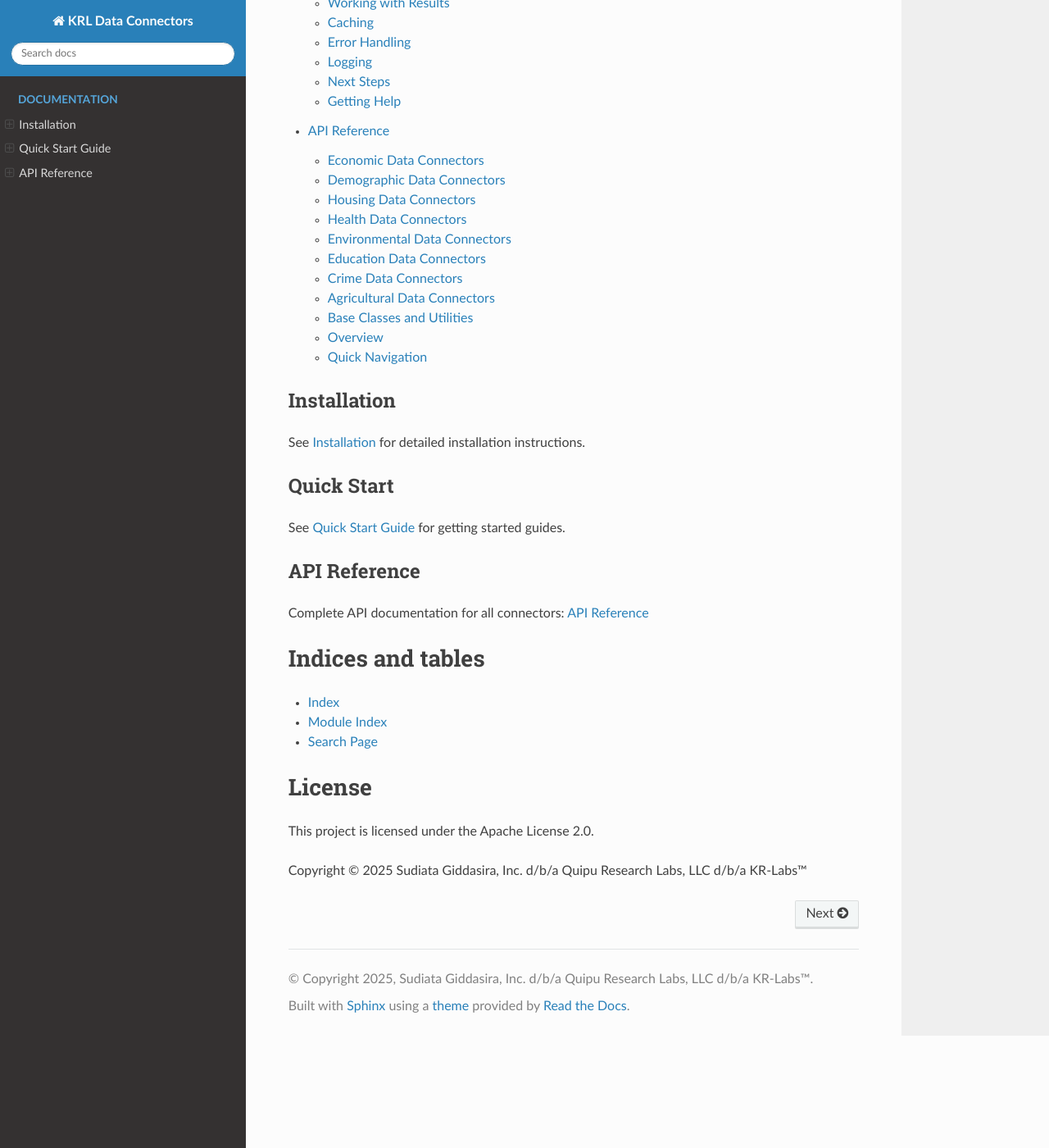
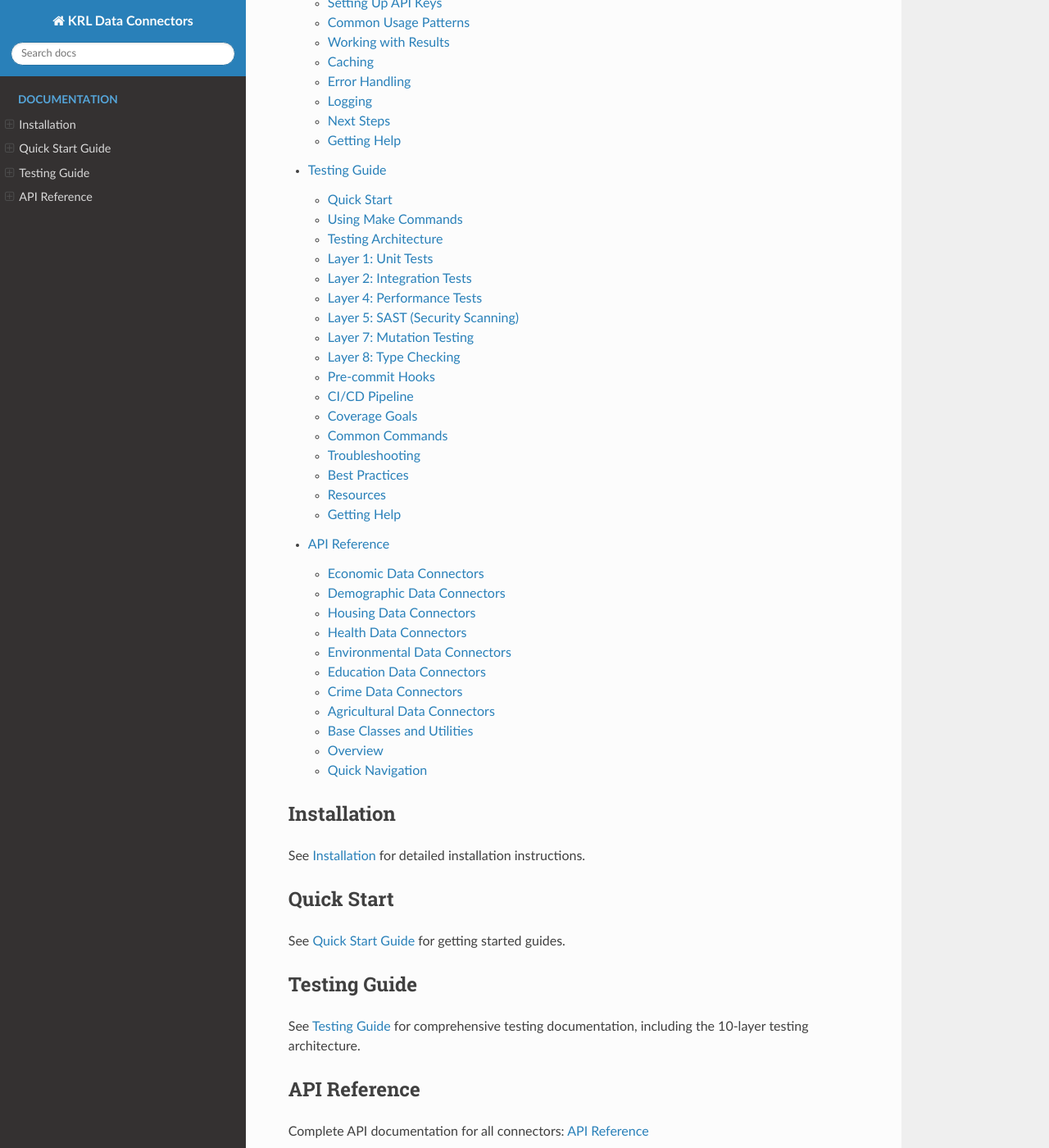
Before and after one commit to KR-Labs/krl-data-connectors, a Sphinx documentation site: the page built from docs/index.rst, in a window 1280 px wide and 1400 px high, scrolled down 1764 px. Shown: the whole window at 82% size. Built offline with Sphinx 7.4.7 and the Read the Docs theme 3.1.0, drawn with Linux system fonts in a browser that asks for light colours; some of the changed lines change nothing that is shown; some of the changed text lies outside the part shown.

Commit message:
docs: Add comprehensive testing guide to ReadTheDocs
Added new testing.rst documentation covering:
- 10-layer testing architecture overview
- Quick start guide for developers
- Layer-by-layer usage examples
- Make commands reference
- Pre-commit hooks documentation
- CI/CD pipeline explanation
- Troubleshooting guide
- Best practices

Updated docs/index.rst:
- Added testing guide to table of contents
- Updated features to mention 10-layer testing architecture
- Updated test count (408+ tests, 73%+ coverage)

This makes the testing framework discoverable in ReadTheDocs
while keeping internal strategy private.

```diff
--- a/docs/index.rst
+++ b/docs/index.rst
@@ -23,7 +23,8 @@ Features
 - **Smart Caching**: Minimize API calls with intelligent file-based caching
 - **Type-Safe**: Full type hints and validation throughout
 - **Production-Ready**: Robust error handling, structured logging, retry logic
-- **Well-Tested**: 297+ tests with 90%+ coverage
+- **10-Layer Testing Architecture**: Comprehensive testing using OSS tools (Unit, Integration, E2E, Performance, SAST, DAST, Mutation, Contract, Pen Testing, Continuous Monitoring)
+- **Well-Tested**: 408+ tests with 73%+ coverage (target: 90%+)
 
 Installation
 ------------
@@ -67,6 +68,7 @@ Table of Contents
 
    installation
    quickstart
+   testing
    api/index
 
 Installation
@@ -78,6 +80,11 @@ Quick Start
 -----------
 
 See :doc:`quickstart` for getting started guides.
+
+Testing Guide
+-------------
+
+See :doc:`testing` for comprehensive testing documentation, including the 10-layer testing architecture.
 
 API Reference
 -------------
--- /dev/null
+++ b/docs/testing.rst
@@ -0,0 +1,494 @@
+.. Copyright (c) 2024 Sudiata Giddasira, Inc. d/b/a Quipu Research Labs, LLC d/b/a KR-Labs™
+.. SPDX-License-Identifier: Apache-2.0
+
+Testing Guide
+=============
+
+This guide shows developers how to use the comprehensive testing stack in day-to-day development.
+
+Quick Start
+-----------
+
+1. Install Testing Dependencies
+~~~~~~~~~~~~~~~~~~~~~~~~~~~~~~~~
+
+.. code-block:: bash
+
+   # Install all testing tools
+   pip install -e ".[test,security,performance,mutation,contract]"
+
+   # Set up pre-commit hooks
+   pre-commit install
+
+2. Run Tests Locally
+~~~~~~~~~~~~~~~~~~~~
+
+.. code-block:: bash
+
+   # Fast: Run unit tests only
+   pytest tests/unit/ -v
+
+   # With coverage
+   pytest tests/unit/ --cov=src --cov-report=term-missing
+
+   # All tests
+   pytest tests/ -v
+
+   # Parallel execution (faster)
+   pytest tests/unit/ -n auto
+
+Using Make Commands
+-------------------
+
+The Makefile provides convenient shortcuts for all testing operations:
+
+.. code-block:: bash
+
+   # Testing
+   make test              # Run all tests
+   make test-unit        # Unit tests only
+   make test-unit-fast   # Parallel execution
+   make coverage         # Coverage report
+   make coverage-html    # HTML coverage report
+
+   # Security
+   make security         # All security checks
+   make security-scan    # Bandit scan
+   make security-deps    # Dependency check
+
+   # Quality
+   make lint             # Run linters
+   make format           # Format code
+   make type-check       # Type checking
+
+   # Advanced
+   make mutate           # Mutation testing
+   make perf             # Performance benchmarks
+   make ci               # Full CI simulation
+
+   # Utilities
+   make clean            # Clean artifacts
+   make help             # Show all commands
+
+Testing Architecture
+--------------------
+
+KRL Data Connectors implement a **10-layer testing architecture** following industry best practices:
+
+.. list-table:: Testing Layers
+   :header-rows: 1
+   :widths: 10 30 30 30
+
+   * - Layer
+     - Purpose
+     - Tools
+     - Status
+   * - 1
+     - Unit Tests
+     - pytest, hypothesis
+     - ✅ 408 tests, 73% coverage
+   * - 2
+     - Integration Tests
+     - pytest, requests-mock
+     - ✅ Implemented
+   * - 3
+     - E2E Tests
+     - playwright
+     - 🔄 Planned
+   * - 4
+     - Performance Tests
+     - locust, pytest-benchmark
+     - 🔄 Planned
+   * - 5
+     - SAST Security
+     - bandit, safety, mypy
+     - ✅ Configured
+   * - 6
+     - DAST Security
+     - OWASP ZAP
+     - 🔄 Planned
+   * - 7
+     - Mutation Testing
+     - mutmut, hypothesis
+     - 🔄 Planned
+   * - 8
+     - Contract Testing
+     - pydantic, mypy
+     - ✅ Configured
+   * - 9
+     - Penetration Testing
+     - metasploit, burp
+     - 📅 Annual
+   * - 10
+     - Continuous Monitoring
+     - GitHub Actions, Snyk
+     - ✅ Active
+
+Layer 1: Unit Tests
+--------------------
+
+Unit tests validate individual functions in isolation.
+
+Running Unit Tests
+~~~~~~~~~~~~~~~~~~
+
+.. code-block:: bash
+
+   # Run specific test file
+   pytest tests/unit/test_chr_connector.py -v
+
+   # Run specific test
+   pytest tests/unit/test_chr_connector.py::test_initialization -v
+
+   # Run with markers
+   pytest tests/unit/ -m "fast" -v
+
+Writing Unit Tests
+~~~~~~~~~~~~~~~~~~
+
+.. code-block:: python
+
+   import pytest
+   from krl_data_connectors.health.chr_connector import CHRConnector
+
+   def test_chr_initialization():
+       """Test connector initializes correctly."""
+       connector = CHRConnector(api_key="test_key")
+       assert connector.api_key == "test_key"
+       assert connector.base_url is not None
+
+   @pytest.mark.parametrize("state,expected", [
+       ("CA", True),
+       ("XX", False),
+       ("", False),
+   ])
+   def test_state_validation(state, expected):
+       """Test state code validation."""
+       connector = CHRConnector()
+       result = connector.validate_state(state)
+       assert result == expected
+
+Layer 2: Integration Tests
+---------------------------
+
+Integration tests validate component interactions.
+
+.. code-block:: bash
+
+   # Run integration tests
+   pytest tests/integration/ -v -m integration
+
+   # With slower timeout
+   pytest tests/integration/ --timeout=120
+
+Layer 4: Performance Tests
+---------------------------
+
+Performance tests benchmark speed and find bottlenecks.
+
+.. code-block:: bash
+
+   # Run performance benchmarks
+   pytest tests/performance/ --benchmark-only
+
+   # Save benchmark results
+   pytest tests/performance/ --benchmark-autosave
+
+   # Compare with previous
+   pytest tests/performance/ --benchmark-compare
+
+Layer 5: SAST (Security Scanning)
+----------------------------------
+
+Static Application Security Testing finds vulnerabilities before runtime.
+
+.. code-block:: bash
+
+   # Run Bandit security scan
+   bandit -r src/ -f txt
+
+   # Check for known vulnerabilities
+   safety check
+
+   # Audit pip packages
+   pip-audit
+
+   # All security checks
+   make security-scan
+
+Layer 7: Mutation Testing
+--------------------------
+
+Mutation testing measures test quality by introducing bugs.
+
+.. code-block:: bash
+
+   # Run mutation testing on specific file
+   mutmut run --paths-to-mutate=src/krl_data_connectors/health/chr_connector.py
+
+   # View results
+   mutmut results
+
+   # Show surviving mutants (tests didn't catch)
+   mutmut show --only-survivors
+
+**Target**: ≥90% kill rate
+
+Layer 8: Type Checking
+-----------------------
+
+Type checking catches type errors before runtime.
+
+.. code-block:: bash
+
+   # Run mypy type checker
+   mypy src/ --config-file=mypy.ini
+
+   # Check specific file
+   mypy src/krl_data_connectors/health/chr_connector.py
+
+   # Generate HTML report
+   mypy src/ --html-report mypy-report
+
+Adding Type Hints
+~~~~~~~~~~~~~~~~~
+
+.. code-block:: python
+
+   from typing import Optional, List, Dict
+   import pandas as pd
+
+   def get_state_data(
+       self,
+       state: str,
+       year: Optional[int] = None
+   ) -> Optional[pd.DataFrame]:
+       """
+       Get data for a specific state.
+
+       Args:
+           state: Two-letter state code
+           year: Optional year filter
+
+       Returns:
+           DataFrame with state data, or None if not found
+       """
+       pass
+
+Pre-commit Hooks
+----------------
+
+Pre-commit hooks run automatically before every commit:
+
+.. code-block:: bash
+
+   # Install hooks (one time)
+   pre-commit install
+
+   # Run manually on all files
+   pre-commit run --all-files
+
+   # Run on staged files
+   pre-commit run
+
+What Runs on Commit
+~~~~~~~~~~~~~~~~~~~
+
+1. Code formatting (Black, isort)
+2. Security scan (Bandit)
+3. Type checking (mypy)
+4. Quick unit tests
+5. Detect secrets
+6. Check for internal docs
+
+CI/CD Pipeline
+--------------
+
+What Runs When
+~~~~~~~~~~~~~~
+
+**On Every Commit (PR)**:
+
+- ✅ Unit tests (all Python versions)
+- ✅ Integration tests
+- ✅ SAST security scan
+- ✅ Type checking
+- ✅ Dependency vulnerability scan
+- ✅ Coverage report
+
+**Nightly (Scheduled)**:
+
+- ✅ Full test suite
+- ✅ Performance benchmarks
+- ✅ DAST security scan
+- ✅ Load testing
+
+**Weekly (Sunday 2 AM)**:
+
+- ✅ Mutation testing
+
+Coverage Goals
+--------------
+
+.. list-table:: Coverage Targets
+   :header-rows: 1
+   :widths: 30 20 20 30
+
+   * - Metric
+     - Current
+     - Target
+     - Status
+   * - Line Coverage
+     - 73.30%
+     - 90%
+     - 🟡 In Progress
+   * - Branch Coverage
+     - ~70%
+     - 85%
+     - 🟡 In Progress
+   * - Mutation Score
+     - TBD
+     - 90%
+     - ⚪ Not Started
+
+Common Commands
+---------------
+
+.. code-block:: bash
+
+   # Daily development
+   pytest tests/unit/ -v --cov=src
+
+   # Before committing
+   pre-commit run --all-files
+
+   # Before opening PR
+   pytest tests/ --cov=src --cov-fail-under=90
+
+   # Security check
+   bandit -r src/ && safety check
+
+   # Type check
+   mypy src/
+
+   # Full local validation (matches CI)
+   make ci
+
+Troubleshooting
+---------------
+
+Tests Running Slow
+~~~~~~~~~~~~~~~~~~
+
+.. code-block:: bash
+
+   # Use parallel execution
+   pytest tests/ -n auto
+
+   # Run only changed tests
+   pytest --lf  # last failed
+   pytest --ff  # failed first
+
+   # Skip slow tests
+   pytest -m "not slow"
+
+Coverage Not Increasing
+~~~~~~~~~~~~~~~~~~~~~~~~
+
+.. code-block:: bash
+
+   # See what's not covered
+   pytest --cov=src --cov-report=term-missing
+
+   # Generate HTML report for detailed view
+   pytest --cov=src --cov-report=html
+   open htmlcov/index.html
+
+Pre-commit Hooks Failing
+~~~~~~~~~~~~~~~~~~~~~~~~~
+
+.. code-block:: bash
+
+   # See what failed
+   pre-commit run --all-files --verbose
+
+   # Update hooks
+   pre-commit autoupdate
+
+   # Skip problematic hook temporarily
+   SKIP=mypy git commit -m "..."
+
+Best Practices
+--------------
+
+1. Write Tests First (TDD)
+~~~~~~~~~~~~~~~~~~~~~~~~~~~
+
+.. code-block:: python
+
+   # 1. Write failing test
+   def test_new_feature():
+       result = connector.new_feature()
+       assert result == expected
+
+   # 2. Run test (should fail)
+   # 3. Implement feature
+   # 4. Run test (should pass)
+
+2. Test Edge Cases
+~~~~~~~~~~~~~~~~~~
+
+.. code-block:: python
+
+   @pytest.mark.parametrize("input,expected", [
+       (None, None),  # Null input
+       ("", None),  # Empty string
+       ("X", None),  # Invalid short
+       ("XXX", None),  # Invalid long
+       ("CA", data),  # Valid
+       ("ca", data),  # Lowercase
+       (" CA ", data),  # Whitespace
+   ])
+   def test_edge_cases(input, expected):
+       result = connector.get_state_data(input)
+       assert result == expected
+
+3. Use Fixtures
+~~~~~~~~~~~~~~~
+
+.. code-block:: python
+
+   @pytest.fixture
+   def connector():
+       """Reusable connector instance."""
+       return CHRConnector(api_key="test_key")
+
+   @pytest.fixture
+   def sample_data():
+       """Reusable test data."""
+       return pd.DataFrame({
+           'state': ['CA', 'NY', 'TX'],
+           'value': [100, 200, 300]
+       })
+
+   def test_with_fixtures(connector, sample_data):
+       result = connector.process(sample_data)
+       assert len(result) == 3
+
+Resources
+---------
+
+- **pytest**: https://docs.pytest.org/
+- **Hypothesis**: https://hypothesis.readthedocs.io/
+- **Bandit**: https://bandit.readthedocs.io/
+- **mypy**: https://mypy.readthedocs.io/
+- **Locust**: https://docs.locust.io/
+- **Mutmut**: https://mutmut.readthedocs.io/
+
+Getting Help
+------------
+
+1. Check this guide first
+2. Look at existing test examples in ``tests/``
+3. Check tool documentation (links above)
+4. GitHub issues for specific problems
```
